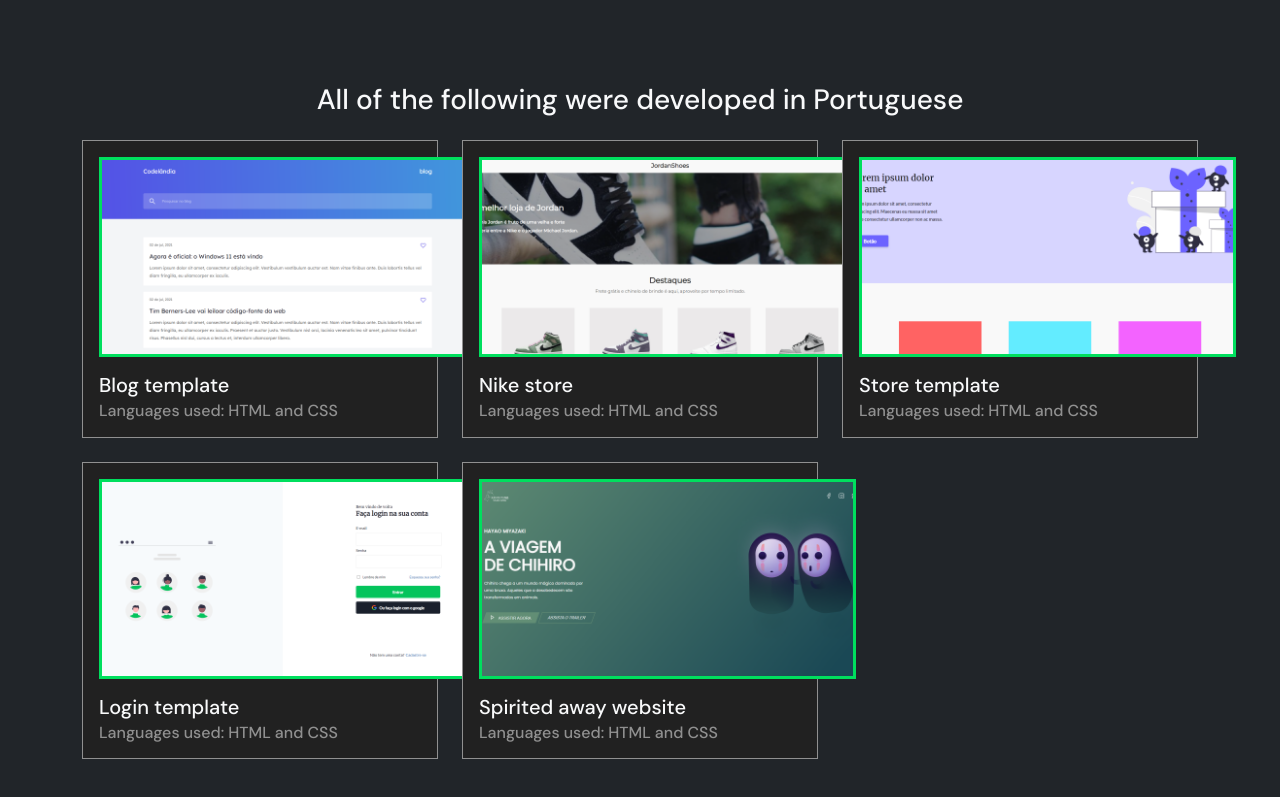
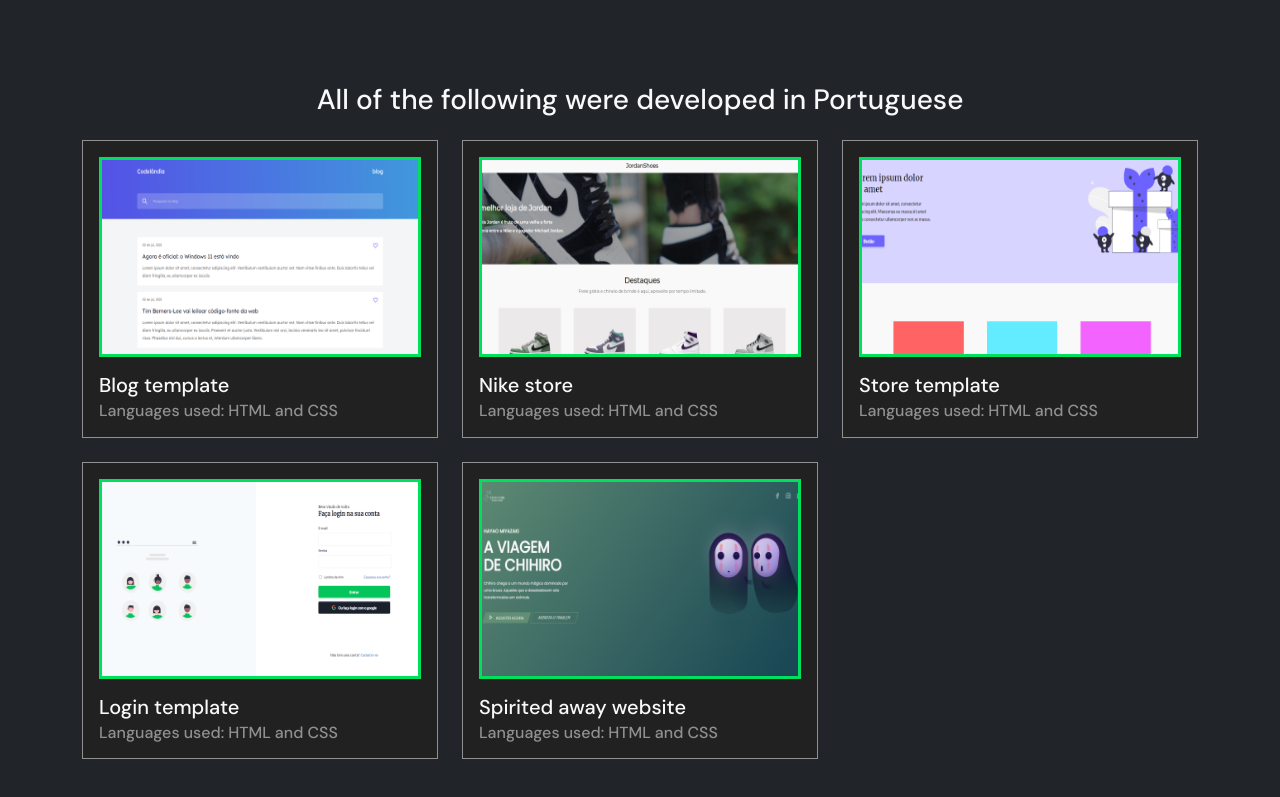
Before and after one commit to gabrielfltop/portfolio, a plain HTML site: page index.html in a window 1280 px wide. Shown: the part 1944-2741 px from the top of the page. Drawn offline with Linux system fonts and the light colour scheme.

Commit message:
img-fluid implemented

```diff
--- a/index.html
+++ b/index.html
@@ -3777,7 +3777,7 @@
             <div class="col">
               <a class="card bg-myDark border border-white border-1 rounded-0 no-decoration" href="https://gabrielfltop.github.io/project_1/" target="_blank" style="--bs-border-opacity: 0.5">
                 <div class="card-body">
-                  <img src="assets/img/project_1_thumbnail.png" class="mb-3 border border-3 border-myGreen" alt="" style="height: 200px;">
+                  <img src="assets/img/project_1_thumbnail.png" class="img-fluid mb-3 border border-3 border-myGreen" alt="" style="height: 200px;">
                   <h5 class="card-title text-light nb-3">
                     Blog template
                   </h5>
@@ -3790,7 +3790,7 @@
             <div class="col">
               <a class="card bg-myDark border border-white border-1 rounded-0 no-decoration" href="https://gabrielfltop.github.io/project_2/" target="_blank" style="--bs-border-opacity: 0.5">
                 <div class="card-body">
-                  <img src="assets/img/project_2_thumbnail.png" class="mb-3 border border-3 border-myGreen" alt="" style="height: 200px;">
+                  <img src="assets/img/project_2_thumbnail.png" class="img-fluid mb-3 border border-3 border-myGreen" alt="" style="height: 200px;">
                   <h5 class="card-title text-light nb-3">
                     Nike store
                   </h5>
@@ -3803,7 +3803,7 @@
             <div class="col">
               <a class="card bg-myDark border border-white border-1 rounded-0 no-decoration" href="https://gabrielfltop.github.io/project_3/" target="_blank" style="--bs-border-opacity: 0.5">
                 <div class="card-body">
-                  <img src="assets/img/project_3_thumbnail.png" class="mb-3 border border-3 border-myGreen" alt="" style="height: 200px;">
+                  <img src="assets/img/project_3_thumbnail.png" class="img-fluid mb-3 border border-3 border-myGreen" alt="" style="height: 200px;">
                   <h5 class="card-title text-light nb-3">
                     Store template
                   </h5>
@@ -3816,7 +3816,7 @@
             <div class="col">
               <a class="card bg-myDark border border-white border-1 rounded-0 no-decoration" href="https://gabrielfltop.github.io/project_4/" target="_blank" style="--bs-border-opacity: 0.5">
                 <div class="card-body">
-                  <img src="assets/img/project_4_thumbnail.png" class="mb-3 border border-3 border-myGreen" alt="" style="height: 200px;">
+                  <img src="assets/img/project_4_thumbnail.png" class="img-fluid mb-3 border border-3 border-myGreen" alt="" style="height: 200px;">
                   <h5 class="card-title text-light nb-3">
                     Login template
                   </h5>
@@ -3829,7 +3829,7 @@
             <div class="col">
               <a class="card bg-myDark border border-white border-1 rounded-0 no-decoration" href="https://gabrielfltop.github.io/project_5/" target="_blank" style="--bs-border-opacity: 0.5">
                 <div class="card-body">
-                  <img src="assets/img/project_5_thumbnail.png" class="mb-3 border border-3 border-myGreen" alt="" style="height: 200px;">
+                  <img src="assets/img/project_5_thumbnail.png" class="img-fluid mb-3 border border-3 border-myGreen" alt="" style="height: 200px;">
                   <h5 class="card-title text-light nb-3">
                     Spirited away website
                   </h5>
```
